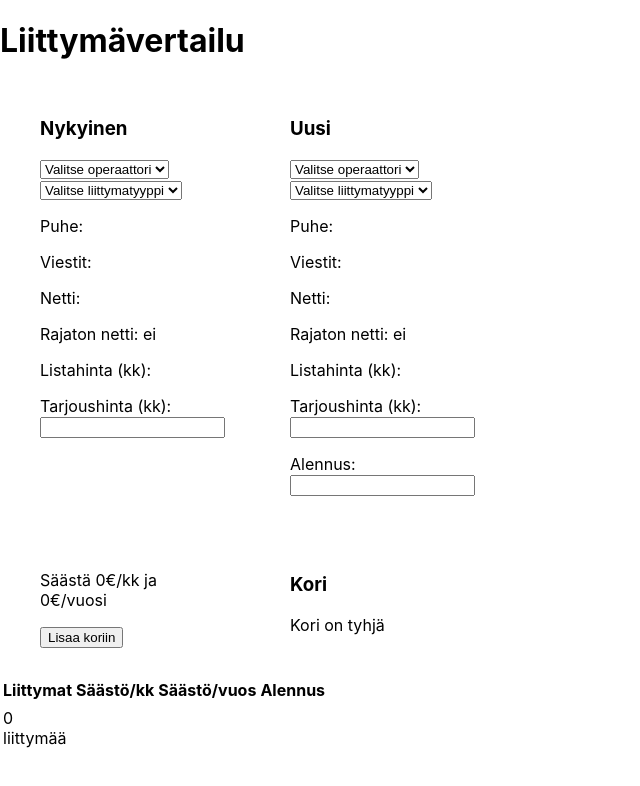
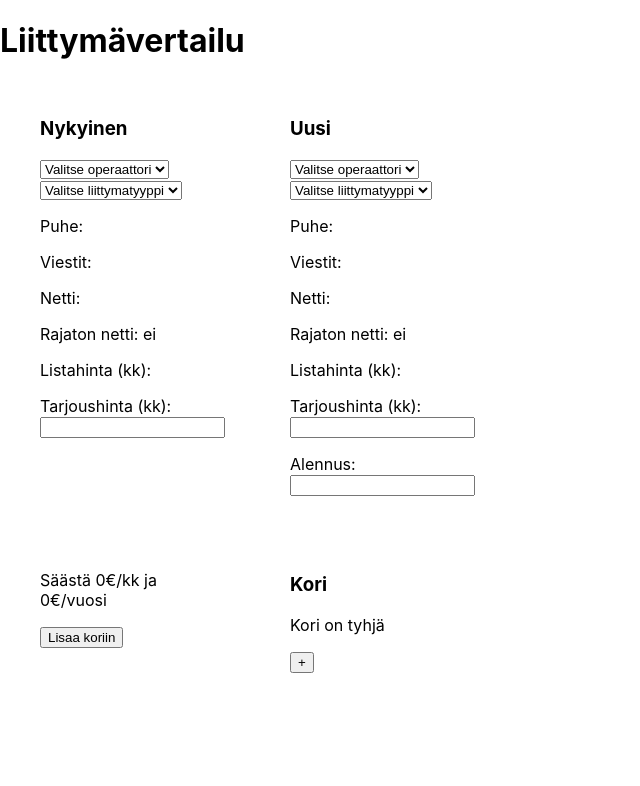
Before and after one commit to Zatyri/liittymavertailu, a React (Create React App) app: page / in a window 1280 px wide. Shown: the top 786 px of the page, without its empty margins (0-640 px from the left). Built offline with nearby package versions, Linux system fonts and the light colour scheme; data requests are answered from the project's data file.

Commit message:
added ability to view and hide isoostoskori

```diff
--- a/src/components/IsoOstoskori.js
+++ b/src/components/IsoOstoskori.js
@@ -1,6 +1,6 @@
 import React from 'react'
 
-const IsoOstoskori = ({kori}) => {
+const IsoOstoskori = ({kori, naytaKori}) => {
 
     const showKori = kori.map(liittyma =>
         <tr>
@@ -8,12 +8,12 @@ const IsoOstoskori = ({kori}) => {
             <td>{liittyma.saasto}</td>
             <td>{liittyma.saasto?liittyma.saasto * 12:null}</td>
             <td>{liittyma.alennus}</td>
+            <td><button>-</button></td>
         </tr>
     )
 
     const saastoKK = kori.map(liittyma => liittyma.saasto).reduce((sum, current) => sum + current)
     const alennukset = kori.map(liittyma => liittyma.alennus).reduce((sum, current) => sum + current)
-
 
     return (
         <div>
@@ -35,6 +35,7 @@ const IsoOstoskori = ({kori}) => {
                     </tr>
                 </tbody>
             </table>
+            <button onClick={naytaKori}>Piilota kori</button>
         </div>
     )
 }
--- a/src/components/Ostoskori.js
+++ b/src/components/Ostoskori.js
@@ -1,6 +1,6 @@
 import React from 'react'
 
-const Ostoskori = ({kokonaisSaasto}) => {
+const Ostoskori = ({kokonaisSaasto, naytaKori}) => {
     const saastot = kokonaisSaasto.map(x => x.saasto)
     const saastotYhteensa = saastot.reduce((sum, current) => sum + current)
     const alennus = kokonaisSaasto.map(x => x.alennus)
@@ -12,6 +12,7 @@ const Ostoskori = ({kokonaisSaasto}) => {
             {kokonaisSaasto[0]?<p>{kokonaisSaasto.length} {kokonaisSaasto.length === 1?"liittymä":"liittymää"}</p>:null}
             {kokonaisSaasto[0]?<p>{saastotYhteensa}€/kk ja {saastotYhteensa*12}€/vuosi</p>:<p>Kori on tyhjä</p>}
             {kokonaisSaasto[0]?<p>Kerta alennus: {alennuksetYhteensa}€</p>:undefined}
+            <button onClick={naytaKori}>+</button>
         </ul>
     )
 }
--- a/src/components/Valitsin.js
+++ b/src/components/Valitsin.js
@@ -1,4 +1,4 @@
-import React, { useState, useEffect } from 'react'
+import React, { useState } from 'react'
 
 const Valitsin = ({ liittymat, status, valitsin }) => {
 
--- a/src/components/Vertailu.js
+++ b/src/components/Vertailu.js
@@ -34,6 +34,7 @@ const Vertailu = ({liittymat}) => {
     const [edut, setEdut] = useState({})
     const dummyEdut = {puhe:false,viestit:false,netti:false,rajaton:false,hinta:false,tarjous:false}
     const [saasto, setSaasto] = useState([false])
+    const [naytaKori, setNaytaKori] = useState(false)
 
 
     const vertailu = () =>{
@@ -92,17 +93,26 @@ const Vertailu = ({liittymat}) => {
         setAlennus(alennus)
     }
 
+    const handleNaytaKori = () => naytaKori?setNaytaKori(false):setNaytaKori(true)
+
+
+    const defaultView = () => (
+        <div className='container'>
+        <Liittyma status='Nykyinen' liittymat={liittymat} liittyma={nykyinen} edut={dummyEdut} valitsin={handleLiittymavalitsin} setOffer={setOffer}/>
+        <Liittyma status='Uusi' liittymat={liittymat} liittyma={uusi} edut={edut} valitsin={handleLiittymavalitsin} setOffer={setOffer} annaAlennus={annaAlennus} alennus={alennus}/>
+        <Saastolaskuri vanhaHinta={nykyinen.tarjous} uusiHinta={uusi.tarjous} lisaaKoriin={kokonaisSaasto}/>
+        <Ostoskori kokonaisSaasto={saasto} naytaKori={handleNaytaKori}/>
+    </div>
+    )
+
+    const viewKori = () => (
+        <IsoOstoskori kori={saasto} naytaKori={handleNaytaKori}/>
+    )
+
 
     return (
         <>
-            <div className='container'>
-                <Liittyma status='Nykyinen' liittymat={liittymat} liittyma={nykyinen} edut={dummyEdut} valitsin={handleLiittymavalitsin} setOffer={setOffer}/>
-                <Liittyma status='Uusi' liittymat={liittymat} liittyma={uusi} edut={edut} valitsin={handleLiittymavalitsin} setOffer={setOffer} annaAlennus={annaAlennus} alennus={alennus}/>
-                <Saastolaskuri vanhaHinta={nykyinen.tarjous} uusiHinta={uusi.tarjous} lisaaKoriin={kokonaisSaasto}/>
-                <Ostoskori kokonaisSaasto={saasto}/>
-                <IsoOstoskori kori={saasto}/>
-            </div>
-
+            {naytaKori?viewKori():defaultView()}
         </>
     )
 }
```
